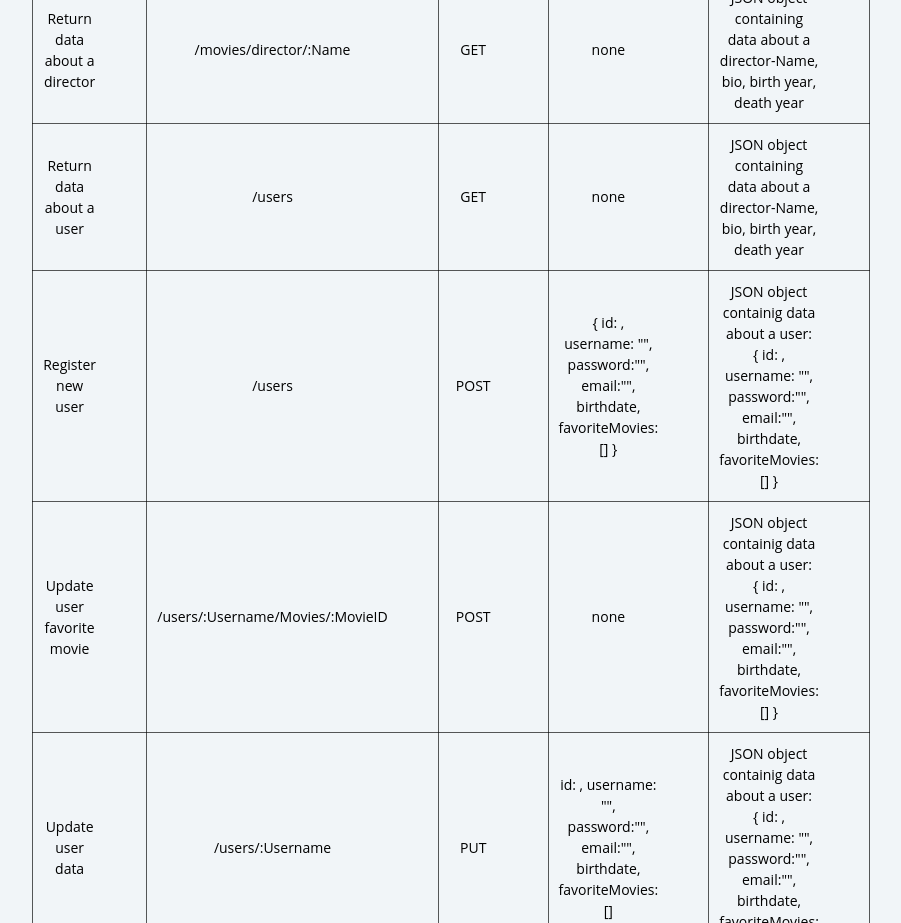
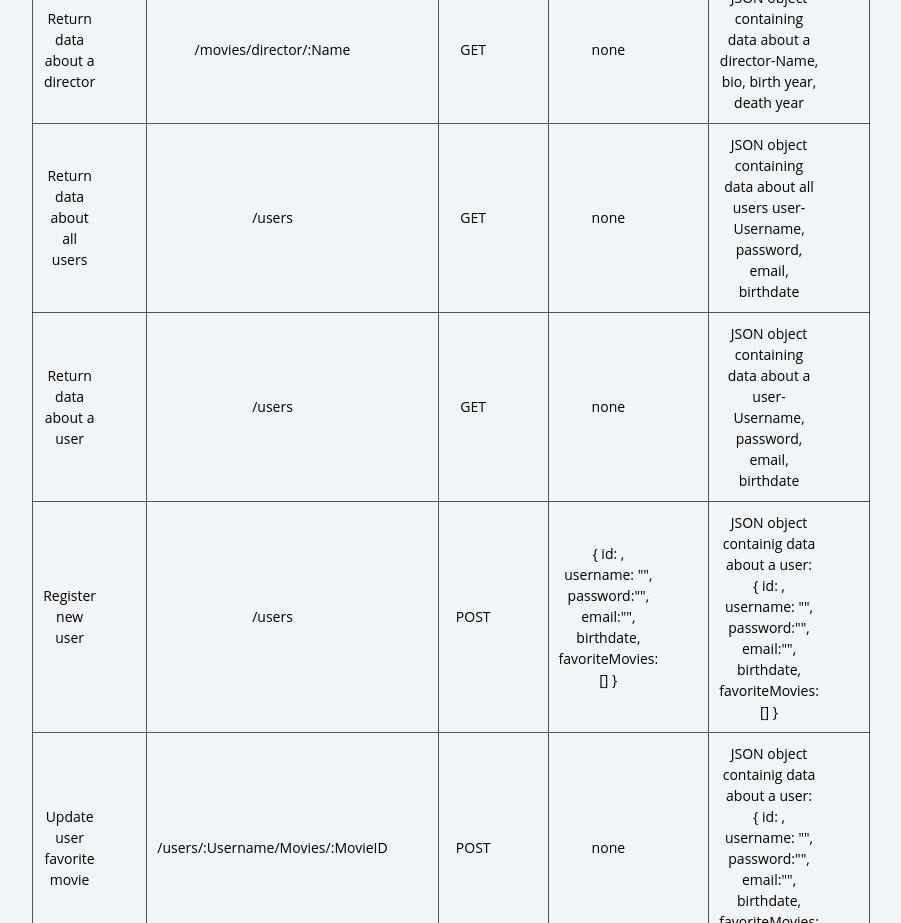
Before and after one commit to TKTamir/Movie_API, a website: page public/documentation.html in a window 1280 px wide. Shown: the part 1320-2243 px from the top of the page, without its empty margins (189-1090 px from the left). Drawn offline with Linux system fonts and the light colour scheme.

Commit message:
Update documentation to match new method

```diff
--- a/public/documentation.html
+++ b/public/documentation.html
@@ -75,13 +75,21 @@
               </td>
             </tr>
             <tr>
+              <td>Return data about all users</td>
+              <td>/users</td>
+              <td>GET</td>
+              <td>none</td>
+              <td>
+                JSON object containing data about all users user-Username, password, email,
+                birthdate
+              </td>
+            </tr>
+            <tr>
               <td>Return data about a user</td>
               <td>/users</td>
               <td>GET</td>
               <td>none</td>
-              <td>
-                JSON object containing data about a director-Name, bio, birth year, death year
-              </td>
+              <td>JSON object containing data about a user-Username, password, email, birthdate</td>
             </tr>
             <tr>
               <td>Register new user</td>
```
